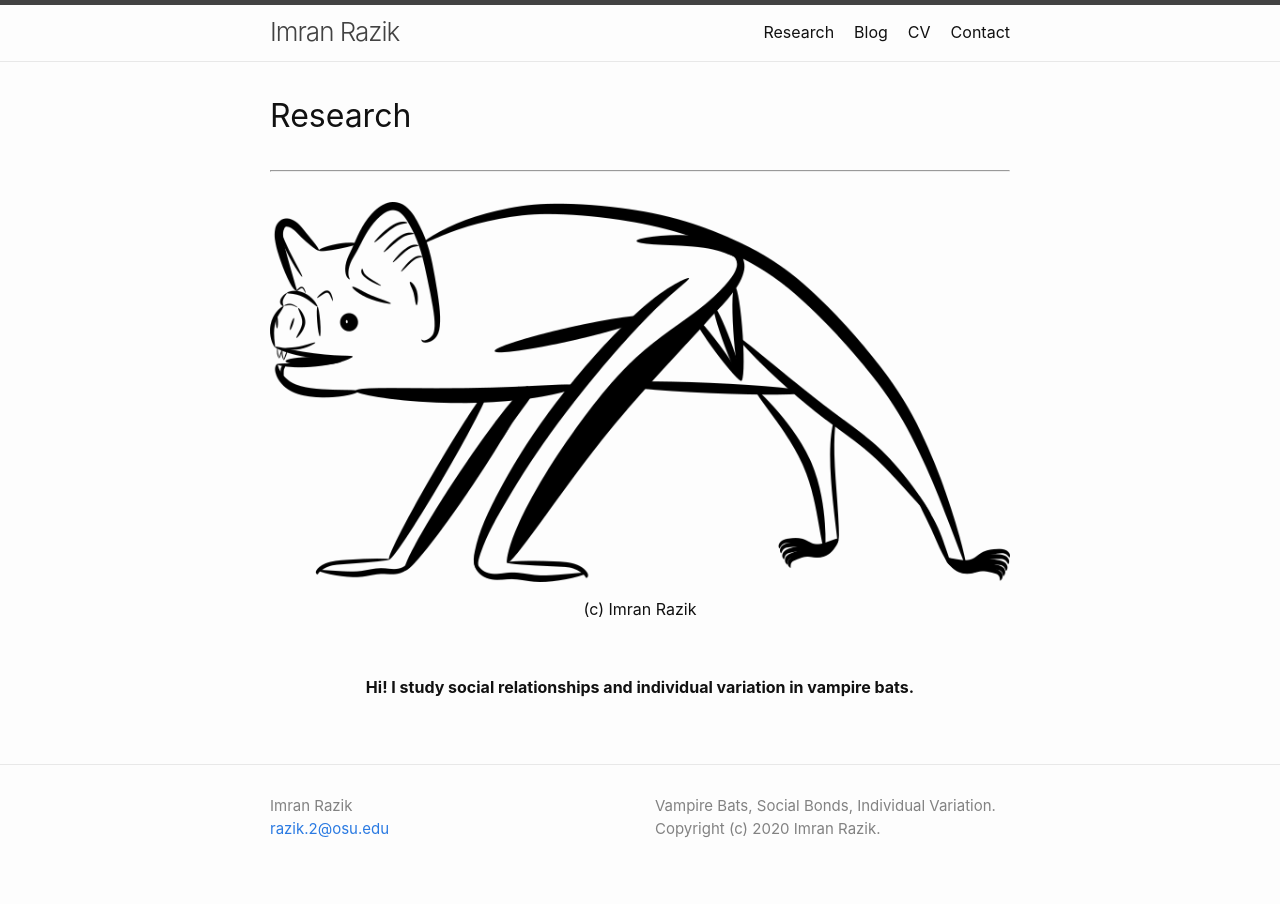
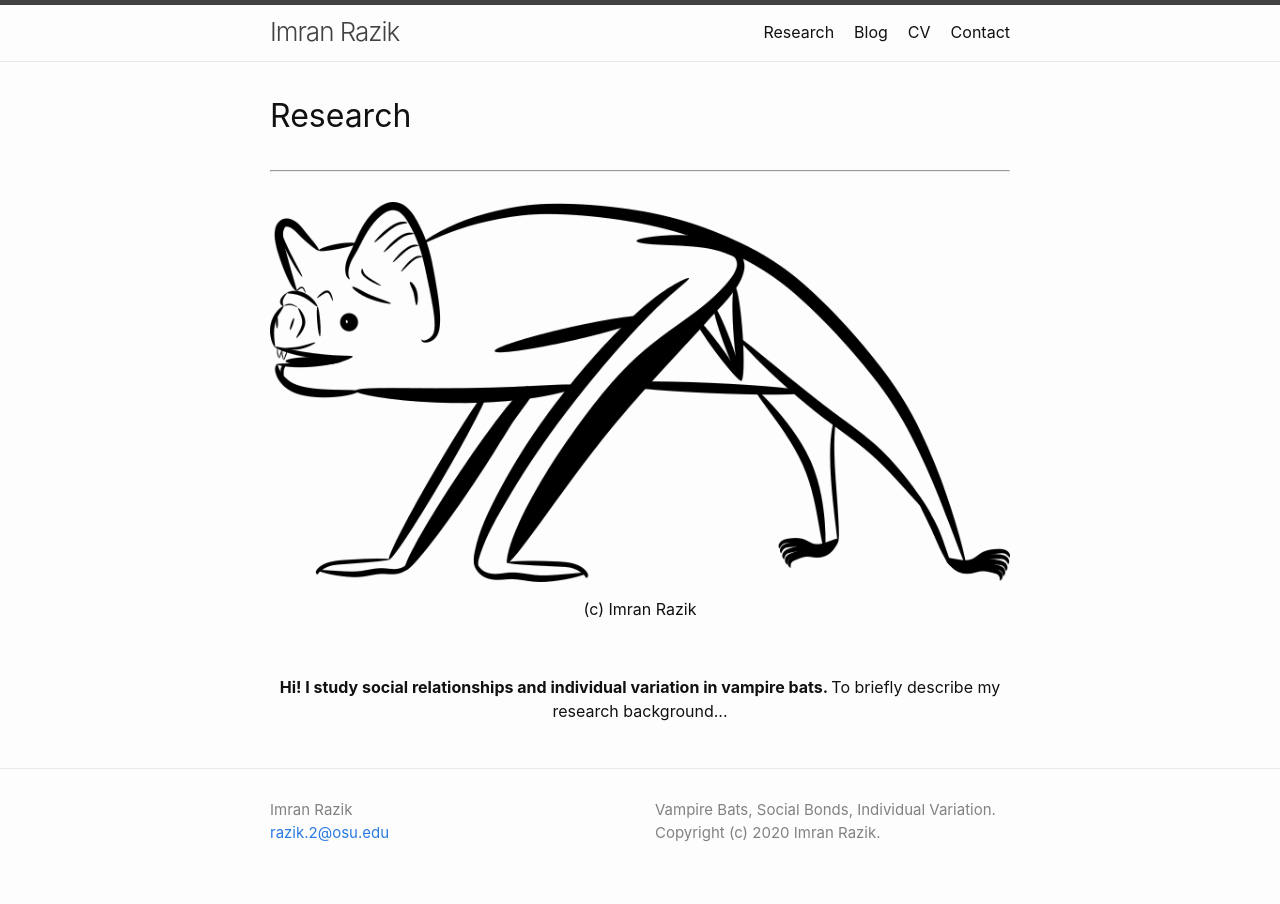
Before and after one commit to imranrazik/imranrazik.github.io, a Jekyll site: the page built from index.md, in a window 1280 px wide. Built offline with Jekyll 4.4.1, drawn with Linux system fonts in a browser that asks for light colours; our own code applies the rules of GitHub Pages for plain Markdown files.

Commit message:
Update index.md

```diff
--- a/index.md
+++ b/index.md
@@ -12,4 +12,5 @@ layout: home
 
 <p align="center">
   <b> Hi! I study social relationships and individual variation in vampire bats. </b>
+ To briefly describe my research background...
     </p>
```
